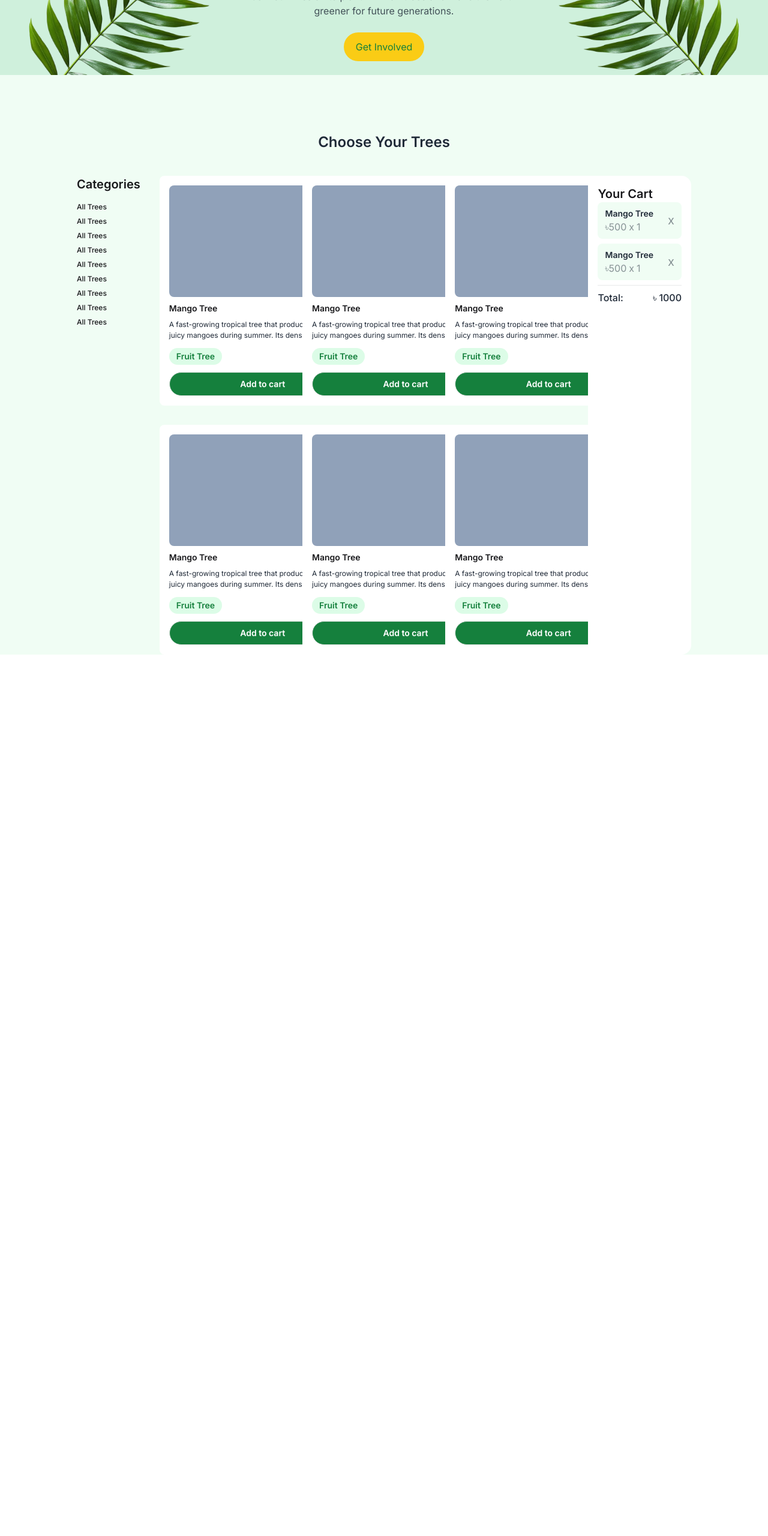
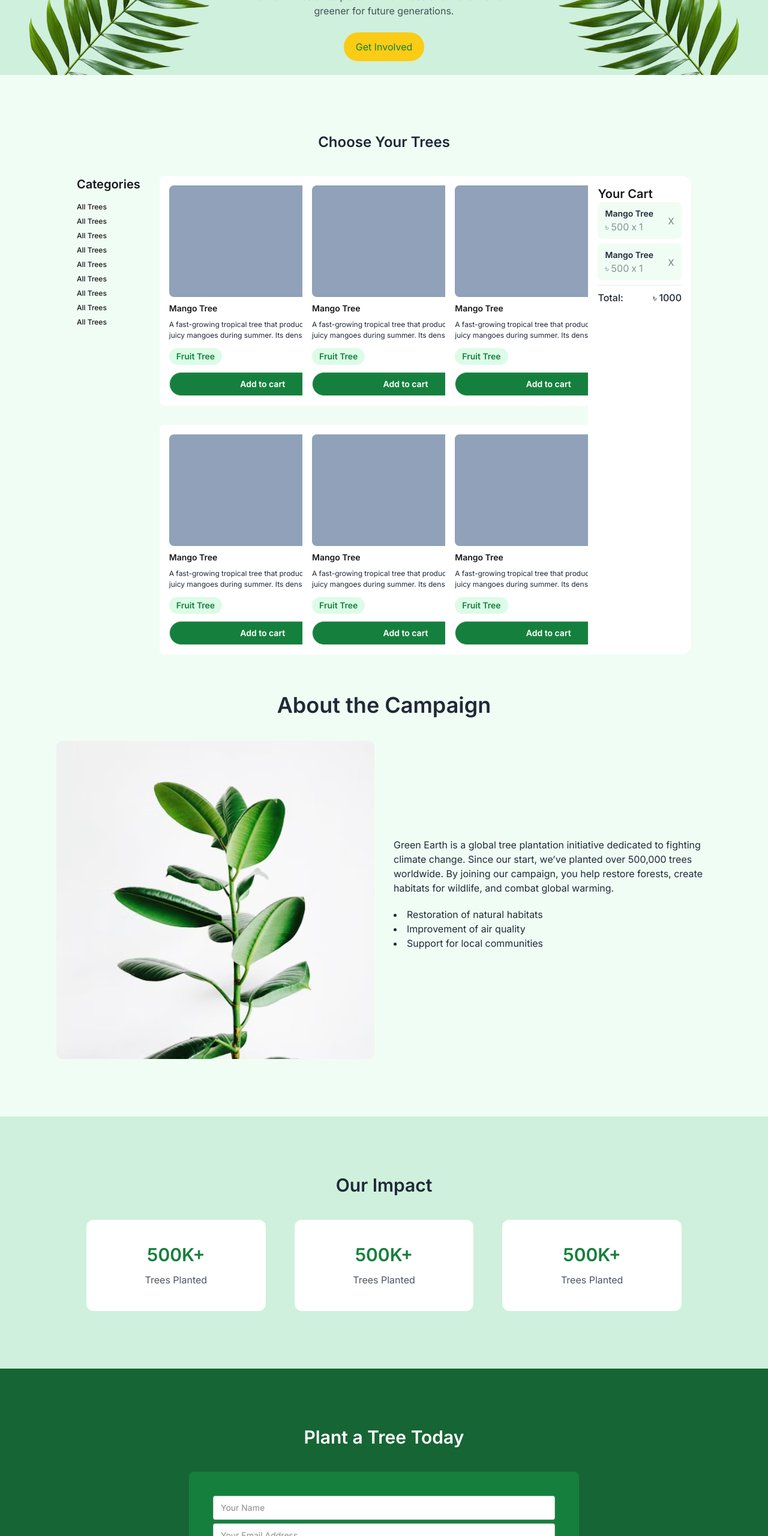
Before and after one commit to SMash003/Green_Earth_A06, a plain HTML site: page index.html in a window 1280 px wide. Shown: the part 240-2800 px from the top of the page at 60% size. Before the commit the page ends 1331 px from the top, so only its background shows below. Drawn offline with nearby package versions, Linux system fonts and the light colour scheme.

Commit message:
Add category section and enhance impact details on homepage

```diff
--- a/index.html
+++ b/index.html
@@ -57,7 +57,7 @@
     </section>
 
     <h1 class="font-semibold text-2xl text-[#1F2937] text-center mt-24 mb-10">Choose Your Trees</h1>
-    <section class="mx-auto px-32 flex gap-8 justify-center">
+    <section class="cat-card-cart mx-auto px-32 flex gap-8 justify-center">
         <div class="category-container lg:block hidden">
             <h1 class="font-semibold text-xl mb-4">Categories</h1>
             <p class="font-medium text-xs">All Trees</p>
@@ -150,7 +150,8 @@
                 <div>
                     <h1 class="text-[#1F2937] font-semibold text-[14px]">Mango Tree</h1>
                     <div class="flex gap-1 text-[#1F2937]/50">
-                        <p class="item-price">৳500</p>
+                        <p>৳</p>
+                        <p class="item-price">500</p>
                         <p>x</p>
                         <p class="item-quantity">1</p>
                     </div>
@@ -159,11 +160,12 @@
                     <p class="text-xl  text-[#1F2937]/50">x</p>
                 </div>
             </div>
-                        <div class="item-container bg-[#F0FDF4] flex items-center px-3 py-2 my-2 justify-between rounded-lg">
+            <div class="item-container bg-[#F0FDF4] flex items-center px-3 py-2 my-2 justify-between rounded-lg">
                 <div>
                     <h1 class="text-[#1F2937] font-semibold text-[14px]">Mango Tree</h1>
                     <div class="flex gap-1 text-[#1F2937]/50">
-                        <p class="item-price">৳500</p>
+                        <p>৳</p>
+                        <p class="item-price">500</p>
                         <p>x</p>
                         <p class="item-quantity">1</p>
                     </div>
@@ -173,7 +175,9 @@
                 </div>
             </div>
             <div>
-                <p><hr class="text-[#1F2937]/10 "></p>
+                <p>
+                    <hr class="text-[#1F2937]/10 ">
+                </p>
             </div>
             <div class="total-container flex justify-between text-[#1F2937] font-medium text-[16px] my-2">
                 <p>Total: </p>
@@ -183,6 +187,65 @@
             </div>
         </div>
     </section>
+
+    <h1 class="text-[#1F2937] mt-16 mb-10 text-4xl font-semibold text-center">About the Campaign</h1>
+    <section class="about-section flex justify-center items-center mx-auto gap-8 pb-24">
+        <div class="">
+            <img src="assets/about.png" alt="">
+        </div>
+        <div class="text-x text-[#1F2937] w-[530px] h-auto">
+            <p>Green Earth is a global tree plantation initiative dedicated to fighting climate change. Since our start,
+                we’ve planted over 500,000 trees worldwide. By joining our campaign, you help restore forests, create
+                habitats for wildlife, and combat global warming.</p>
+            <p>
+            <ul class="list-disc list-inside my-5">
+                <li>Restoration of natural habitats</li>
+                <li>Improvement of air quality</li>
+                <li>Support for local communities</li>
+            </ul>
+            </p>
+        </div>
+    </section>
+
+    <section class="imapct-section bg-[#CFF0DC] py-24 px-36">
+        <h1 class="text-[#1F2937] font-semibold text-3xl text-center pb-10">Our Impact</h1>
+        <div class="grid grid-cols-3 gap-12">
+            <div class="bg-white p-10 rounded-xl text-center">
+                <p class="text-[#15803D] text-3xl font-semibold mb-3">500K+</p>
+                <p class="text-base text-[#1F2937]/80">Trees Planted</p>
+            </div>
+            <div class="bg-white p-10 rounded-xl text-center">
+                <p class="text-[#15803D] text-3xl font-semibold mb-3">500K+</p>
+                <p class="text-base text-[#1F2937]/80">Trees Planted</p>
+            </div>
+            <div class="bg-white p-10 rounded-xl text-center">
+                <p class="text-[#15803D] text-3xl font-semibold mb-3">500K+</p>
+                <p class="text-base text-[#1F2937]/80">Trees Planted</p>
+            </div>
+        </div>
+    </section>
+
+    <section class="plant-tree-section flex flex-col items-center gap-10 bg-[#166534] p-24">
+        <h1 class="text-white text-3xl font-semibold">Plant a Tree Today</h1>
+        <div class=" w-[650px]">
+            <fieldset class="fieldset wfu bg-base-200  rounded-box p-10 bg-[#15803D]">
+                <input type="text" class="input w-full" placeholder="Your Name" />
+                <input type="email" class="input w-full" placeholder="Your Email Address" />
+                <select class="select w-full">
+
+                    <option disabled selected>Number of Trees</option>
+                    <option>1</option>
+                    <option>2</option>
+                    <option>3</option>
+                </select>
+                <button class="btn mt-4 rounded-full font-medium text-[16px] text-[#15803D] bg-[#FACC15]">Donate
+                    Now</button>
+            </fieldset>
+        </div>
+    </section>
+    <footer class="bg-[#14532D]">
+        <p class="text-white text-center text-xs p-6">© 2025 Green Earth. All Rights Reserved.</p>
+    </footer>
 </body>
 
 </html>
```
